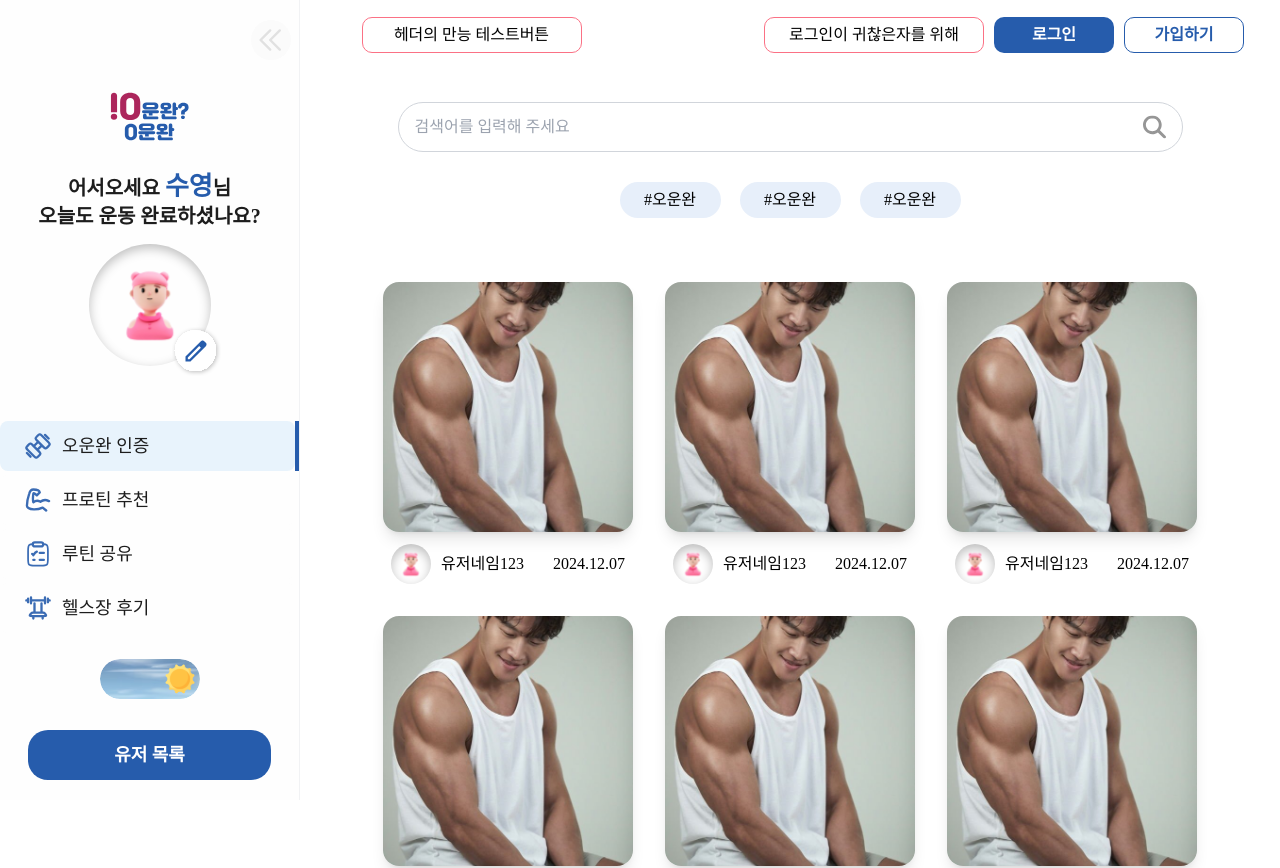
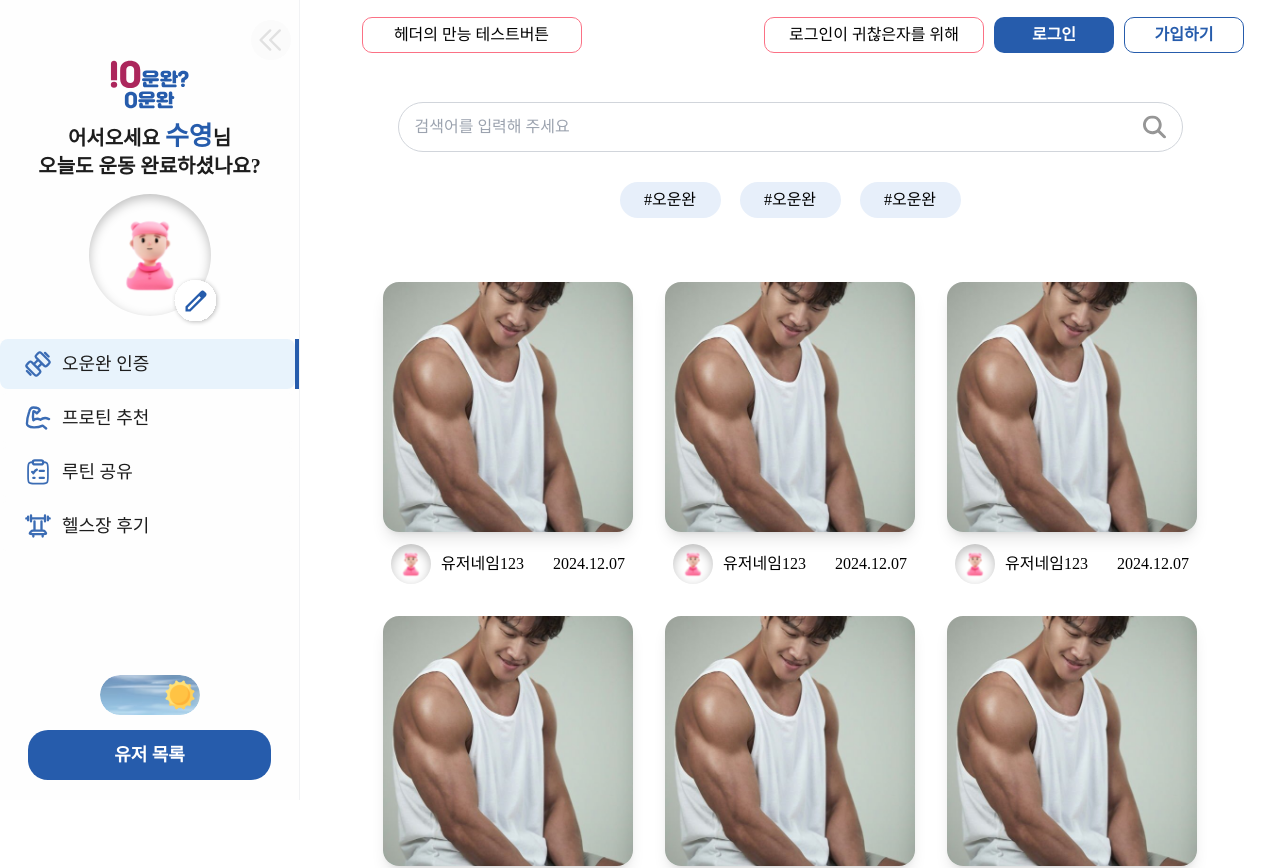
Before and after one commit to yoo-nji/Today_Workout_Done, a React (Vite) app: page / in a window 1280 px wide. Shown: the top 868 px of the page. Built offline with nearby package versions, Linux system fonts and the light colour scheme; no server answers; a web font is replaced by a local one.

Commit message:
fix: 사이드바 목록 간격 수정

```diff
--- a/src/components/rootlayout/Sidebar.tsx
+++ b/src/components/rootlayout/Sidebar.tsx
@@ -76,13 +76,14 @@ export default function Sidebar() {
     <div
       className={twMerge(
         `flex flex-col items-center  h-[100vh] z-10
-      py-5 gap-8 text-[#1D1D1D] bg-[#FEFEFE] border-r
+      py-5 text-[#1D1D1D] bg-[#FEFEFE] border-r
       border-gray-200/50 fixed transition-all `,
         isOpen ? "before:modal-back" : "",
         isToggle ? "w-[300px]" : "w-20"
       )}
       onClick={(e) => handleBackClick(e)}
     >
+      <div></div>
       {/* 토글 버튼 */}
       <button
         onClick={handleToggleClick}
@@ -94,9 +95,13 @@ export default function Sidebar() {
         <img src={isToggle ? left : right} alt="" />
       </button>
       {/* 로고 */}
-      <a className={twMerge("w-20 h-[53px]", !isToggle && "hidden")} href="/">
+      <a
+        className={twMerge("w-20 h-[53px] mb-[14px]", !isToggle && "hidden")}
+        href="/"
+      >
         <img src="/src/assets/loge.svg" alt="loge" />
       </a>
+
       {/* 멘트 */}
       <div className="flex flex-col items-center gap-[14px] pb-[23px] w-full">
         <div
@@ -155,7 +160,7 @@ export default function Sidebar() {
           <div className="flex justify-center">
             <button
               className={twMerge(
-                "mt-6 self-center w-[243px] h-[50px] bg-[#265CAC] rounded-[20px] text-lg text-white font-bold relative",
+                "mt-2 self-center w-[243px] h-[50px] bg-[#265CAC] rounded-[20px] text-lg text-white font-bold relative",
                 !isToggle && "hidden"
               )}
               onClick={(e) => {
```
